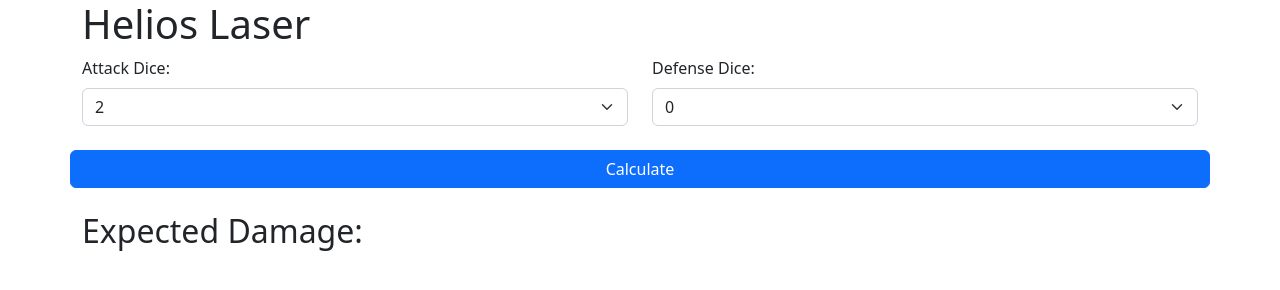
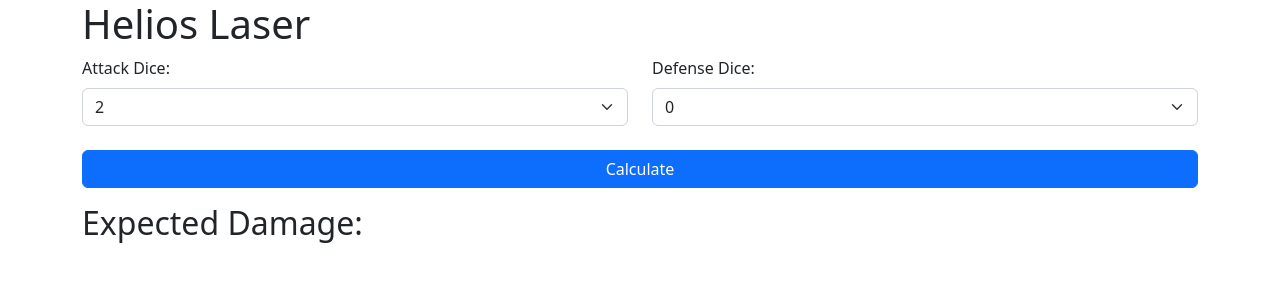
Before and after one commit to frbfli/helios-laser, a plain HTML site: page index.html in a window 1280 px wide. Drawn offline with nearby package versions, Linux system fonts and the light colour scheme.

Commit message:
Update index.html

```diff
--- a/index.html
+++ b/index.html
@@ -2,7 +2,8 @@
 <html>
 
 <head>
-	<title>Dice Calculator</title>
+	<title>Helios Laser Calculator</title>
+	<meta name="viewport" content="width=device-width, initial-scale=1">
 	<link rel="stylesheet" href="https://cdn.jsdelivr.net/npm/bootstrap@5.2.3/dist/css/bootstrap.min.css" integrity="sha384-rbsA2VBKQhggwzxH7pPCaAqO46MgnOM80zW1RWuH61DGLwZJEdK2Kadq2F9CUG65" crossorigin="anonymous">
 	<script src="https://cdn.jsdelivr.net/npm/bootstrap@5.2.3/dist/js/bootstrap.min.js" integrity="sha384-cuYeSxntonz0PPNlHhBs68uyIAVpIIOZZ5JqeqvYYIcEL727kskC66kF92t6Xl2V" crossorigin="anonymous"></script>
 	<script src="https://cdn.jsdelivr.net/npm/bootstrap@5.2.3/dist/js/bootstrap.bundle.min.js" integrity="sha384-kenU1KFdBIe4zVF0s0G1M5b4hcpxyD9F7jL+jjXkk+Q2h455rYXK/7HAuoJl+0I4" crossorigin="anonymous"></script>
@@ -60,9 +61,7 @@
 			</div>
 		</div>
 		<br />
-		<div class="row">
-			<button type="button" class="btn btn-primary" onclick="getResults()">Calculate</button>
-		</div>
+		<button type="button" class="btn btn-primary mb-3" style="width: 100%" onclick="getResults()">Calculate</button>
 		<br />
 		<div class="mb-3">
 			<h2>Expected Damage: <br /><h1 id="expectedDamageNumber"></h1></h2>
```
